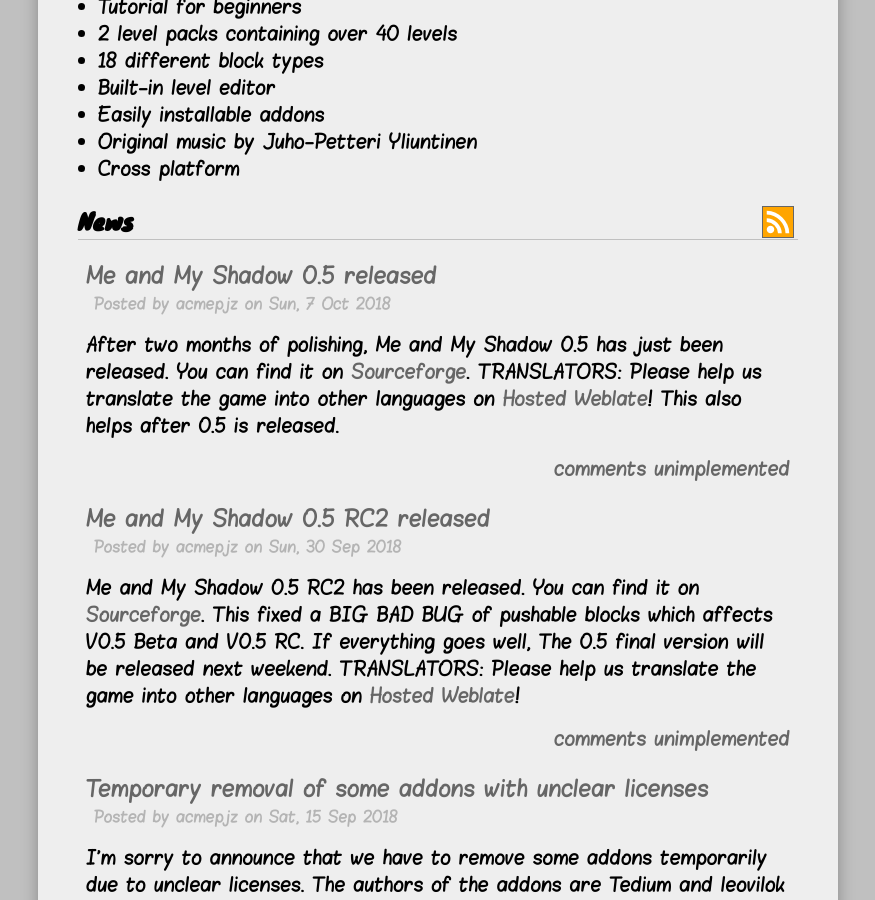
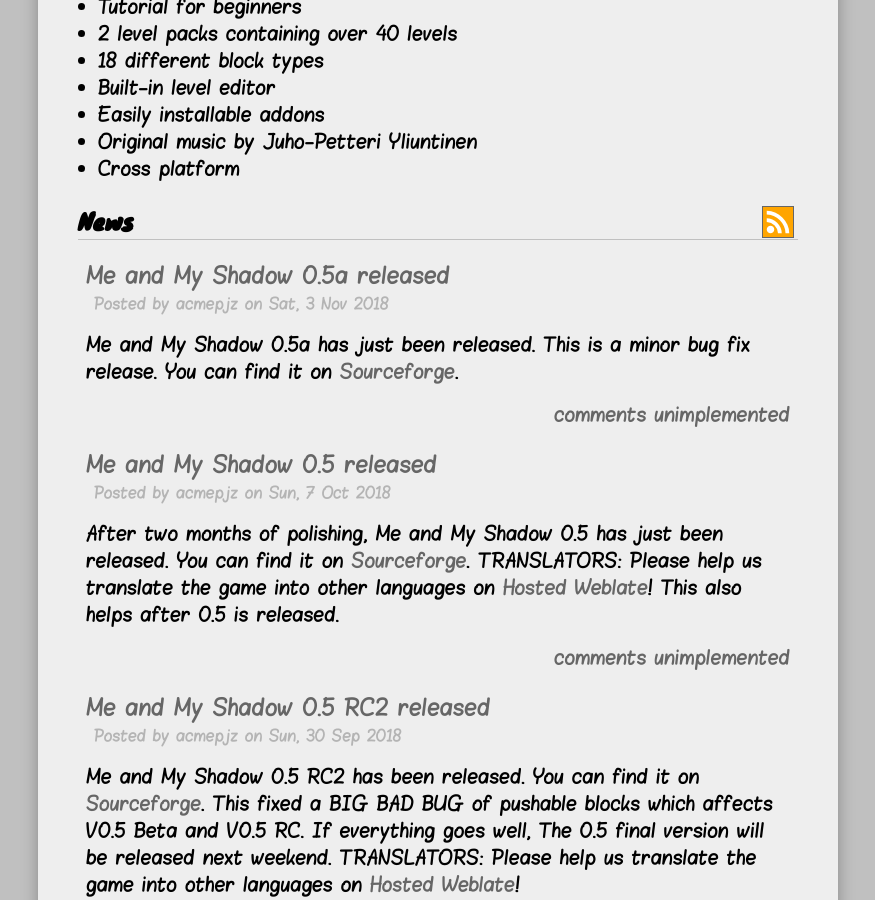
Before and after one commit to acmepjz/meandmyshadow, a Jekyll site: the page built from index.html, in a window 1280 px wide and 900 px high, scrolled down 575 px. Shown: the whole window, without its empty margins (202-1077 px from the left). Built offline with Jekyll 4.4.1, drawn with Linux system fonts in a browser that asks for light colours.

Commit message:
bump to 0.5a

```diff
--- /dev/null
+++ b/_posts/2018-11-03-me-and-my-shadow-0-5a-released.markdown
@@ -0,0 +1,16 @@
+---
+layout: post
+title:  "Me and My Shadow 0.5a released"
+date:   2018-11-03 04:30:00
+author: acmepjz
+---
+
+Me and My Shadow 0.5a has just been released.
+This is a minor bug fix release.
+You can find it on [Sourceforge](https://sourceforge.net/projects/meandmyshadow/files/0.5a/).
+
+* Define paths earlier in CMakeLists.txt, mainly for Linux package build
+* Don't use SDL_INIT_EVERYTHING which fails on systems which do not support SDL_INIT_HAPTIC
+* Update the target time from 6s to 6.5s of tutorial level 10
+* Update Hungarian (by SanskritFritz), Ukrainian (by burunduk and eugeneloza)
+  and Russian (by BoFFire, mesnevi and eugeneloza) translations which fixes some bugs
```
Also changed, not shown: download.html (+4 -4 lines).
